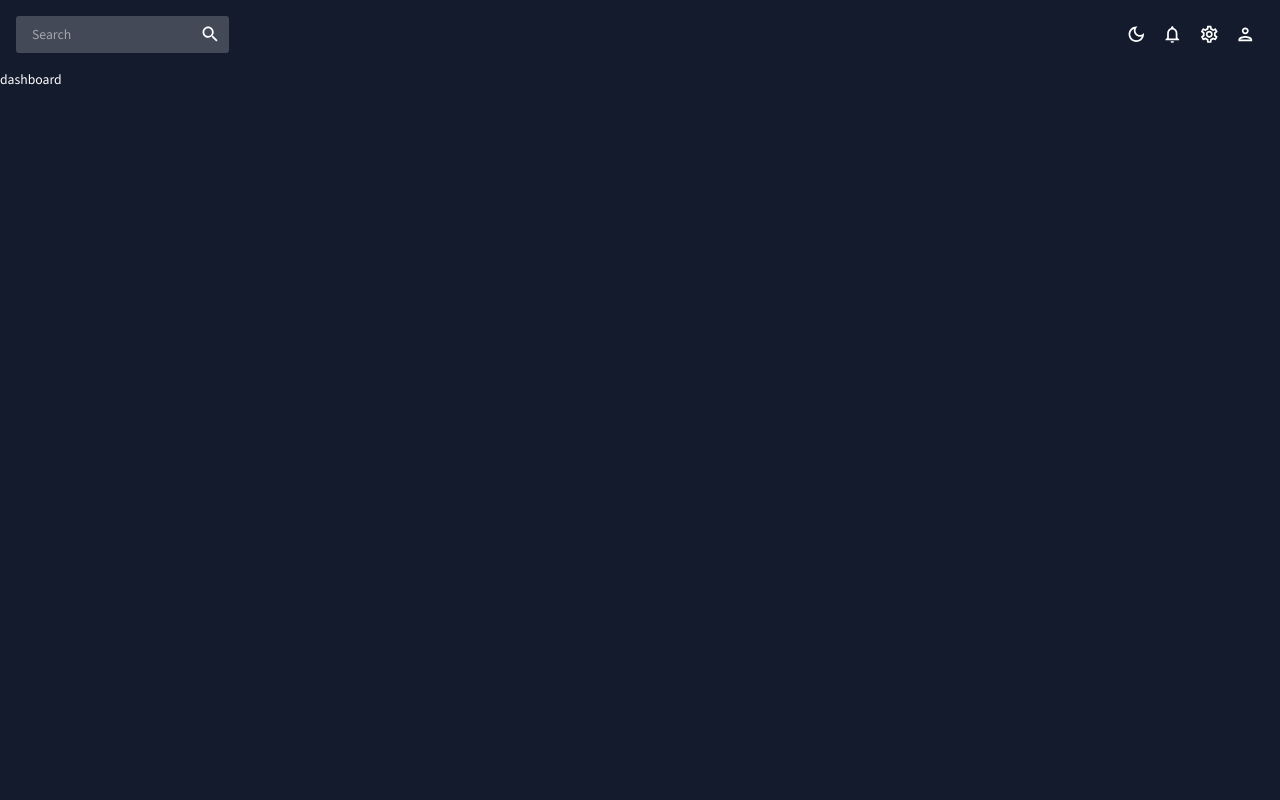
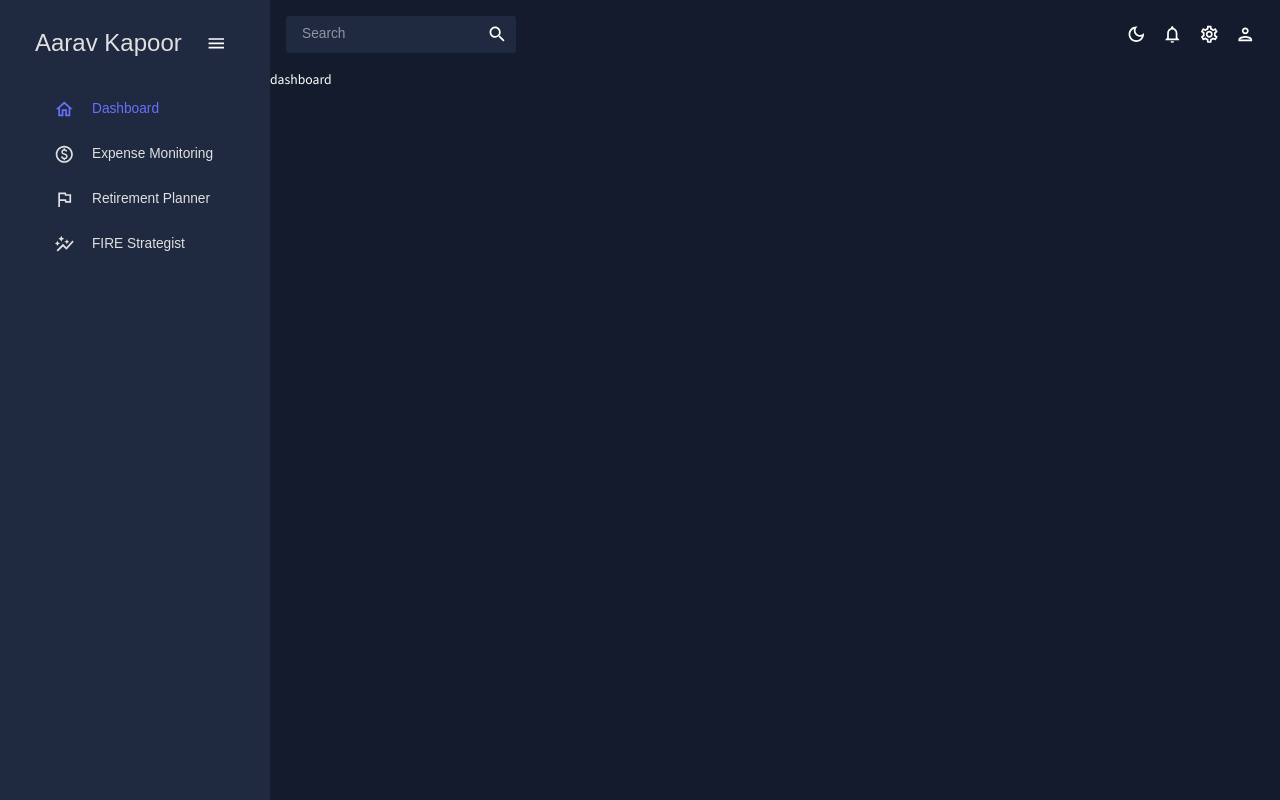
Before and after one commit to Praneetha29/TIAA, a React (Create React App) app: page / in a window 1280 px wide. Built offline with nearby package versions, Linux system fonts and the light colour scheme.

Commit message:
add: implement menu

```diff
--- a/src/scenes/global/sideBar.jsx
+++ b/src/scenes/global/sideBar.jsx
@@ -1,9 +1,120 @@
-const SideBar =() => {
+import { useState } from "react";
+import { ProSidebar, Menu, MenuItem } from "react-pro-sidebar";
+import { Box, IconButton, Typography, useTheme } from "@mui/material";
+import { Link } from "react-router-dom";
+import "react-pro-sidebar/dist/css/styles.css";
+import { tokens } from "../../theme";
+import  HomeOutlinedIcon  from "@mui/icons-material/HomeOutlined";
+import PaidOutlinedIcon from '@mui/icons-material/PaidOutlined';
+import AssistantPhotoOutlinedIcon from '@mui/icons-material/AssistantPhotoOutlined';
+import AutoGraphOutlinedIcon from '@mui/icons-material/AutoGraphOutlined';
+import MenuOutlinedIcon from "@mui/icons-material/MenuOutlined";
 
-    return (
-        <div></div>
+const Item = ({ title, to, icon, selected, setSelected }) => {
+  const theme = useTheme();
+  const colors = tokens(theme.palette.mode);
+  return (
+    <MenuItem
+      active={selected === title}
+      style={{
+        color: colors.grey[100],
+      }}
+      onClick={() => setSelected(title)}
+      icon={icon}
+    >
+      <Typography>{title}</Typography>
+      <Link to={to} />
+    </MenuItem>
+  );
+};
 
-    );
+const SideBar = () => {
+  const theme = useTheme();
+  const colors = tokens(theme.palette.mode);
+  const [isCollapsed, setIsCollapsed] = useState(false);
+  const [selected, setSelected] = useState("Dashboard");
+
+  return (
+    <Box
+      sx={{
+        "& .pro-sidebar-inner": {
+          background: `${colors.primary[400]} !important`,
+        },
+        "& .pro-icon-wrapper": {
+          backgroundColor: "transparent !important",
+        },
+        "& .pro-inner-item": {
+          padding: "5px 35px 5px 20px !important",
+        },
+        "& .pro-inner-item:hover": {
+          color: "#868dfb !important",
+        },
+        "& .pro-menu-item.active": {
+          color: "#6870fa !important",
+        },
+      }}
+    >
+      <ProSidebar collapsed={isCollapsed}>
+        <Menu iconShape="square">
+          <MenuItem
+            onClick={() => setIsCollapsed(!isCollapsed)}
+            icon={isCollapsed ? <MenuOutlinedIcon /> : undefined}
+            style={{
+              margin: "10px 0 20px 0",
+              color: colors.grey[100],
+            }}
+          >
+            {!isCollapsed && (
+              <Box
+                display="flex"
+                justifyContent="space-between"
+                alignItems="center"
+                ml="15px"
+              >
+                <Typography variant="h3" color={colors.grey[100]}>
+                  Aarav Kapoor
+                </Typography>
+                <IconButton onClick={() => setIsCollapsed(!isCollapsed)}>
+                  <MenuOutlinedIcon />
+                </IconButton>
+              </Box>
+            )}
+          </MenuItem>
+
+          <Box paddingLeft={isCollapsed ? undefined : "10%"}>
+            <Item
+              title="Dashboard"
+              to="/"
+              icon={<HomeOutlinedIcon />}
+              selected={selected}
+              setSelected={setSelected}
+            />
+            <Item
+              title="Expense Monitoring"
+              to="/expense"
+              icon={<PaidOutlinedIcon />}
+              selected={selected}
+              setSelected={setSelected}
+            />
+            <Item
+              title="Retirement Planner"
+              to="/planner"
+              icon={<AssistantPhotoOutlinedIcon />}
+              selected={selected}
+              setSelected={setSelected}
+            />
+            <Item
+              title="FIRE Strategist"
+              to="/strategist"
+              icon={<AutoGraphOutlinedIcon/>}
+              selected={selected}
+              setSelected={setSelected}
+            />
+          </Box>
+        </Menu>
+      </ProSidebar>
+    </Box>
+  );
 };
 
 export default SideBar;
--- a/src/theme.js
+++ b/src/theme.js
@@ -1,5 +1,6 @@
 import { createContext, useState, useMemo } from "react";
 import { createTheme } from "@mui/material/styles";
+
 
 export const tokens = (mode) => ({
   ...(mode === "dark"
@@ -13,18 +14,18 @@ export const tokens = (mode) => ({
           600: "#525252",
           700: "#3d3d3d",
           800: "#292929",
-                900: "#141414"
+          900: "#141414",
         },
         primary: {
           100: "#d0d1d5",
           200: "#a1a4ab",
           300: "#727681",
-                400: "#434957",
+          400: "#1F2A40",
           500: "#141b2d",
           600: "#101624",
           700: "#0c101b",
           800: "#080b12",
-                900: "#040509"
+          900: "#040509",
         },
         greenAccent: {
           100: "#dbf5ee",
@@ -35,7 +36,7 @@ export const tokens = (mode) => ({
           600: "#3da58a",
           700: "#2e7c67",
           800: "#1e5245",
-                900: "#0f2922"
+          900: "#0f2922",
         },
         redAccent: {
           100: "#f8dcdb",
@@ -46,7 +47,7 @@ export const tokens = (mode) => ({
           600: "#af3f3b",
           700: "#832f2c",
           800: "#58201e",
-                900: "#2c100f"
+          900: "#2c100f",
         },
         blueAccent: {
           100: "#e1e2fe",
@@ -57,9 +58,10 @@ export const tokens = (mode) => ({
           600: "#535ac8",
           700: "#3e4396",
           800: "#2a2d64",
-                900: "#151632"
+          900: "#151632",
         },
-        } : {
+      }
+    : {
         grey: {
           100: "#141414",
           200: "#292929",
@@ -77,7 +79,7 @@ export const tokens = (mode) => ({
           300: "#0c101b",
           400: "#f2f0f0",
           500: "#141b2d",
-                600: "#434957",
+          600: "#1F2A40",
           700: "#727681",
           800: "#a1a4ab",
           900: "#d0d1d5",
@@ -115,18 +117,24 @@ export const tokens = (mode) => ({
           800: "#c3c6fd",
           900: "#e1e2fe",
         },
-        })
+      }),
 });
+
 
 export const themeSettings = (mode) => {
   const colors = tokens(mode);
   return {
     palette: {
       mode: mode,
-            ...(mode === 'dark'
+      ...(mode === "dark"
         ? {
-                    primary: { main: colors.primary[500], },
-                    secondary: { main: colors.greenAccent[500], },
+
+            primary: {
+              main: colors.primary[500],
+            },
+            secondary: {
+              main: colors.greenAccent[500],
+            },
             neutral: {
               dark: colors.grey[700],
               main: colors.grey[500],
@@ -134,11 +142,16 @@ export const themeSettings = (mode) => {
             },
             background: {
               default: colors.primary[500],
+            },
           }
+        : {
 
-                } : {
-                    primary: { main: colors.primary[100], },
-                    secondary: { main: colors.greenAccent[500], },
+            primary: {
+              main: colors.primary[100],
+            },
+            secondary: {
+              main: colors.greenAccent[500],
+            },
             neutral: {
               dark: colors.grey[700],
               main: colors.grey[500],
@@ -147,47 +160,46 @@ export const themeSettings = (mode) => {
             background: {
               default: "#fcfcfc",
             },
-
           }),
     },
     typography: {
-            fontFamily: ["Sorce Sans 3", "sans-serif"].join(","),
+      fontFamily: ["Source Sans Pro", "sans-serif"].join(","),
       fontSize: 12,
       h1: {
-                fontFamily: ["Sorce Sans 3", "sans-serif"].join(","),
+        fontFamily: ["Source Sans Pro", "sans-serif"].join(","),
         fontSize: 40,
       },
       h2: {
-                fontFamily: ["Sorce Sans 3", "sans-serif"].join(","),
+        fontFamily: ["Source Sans Pro", "sans-serif"].join(","),
         fontSize: 32,
       },
       h3: {
-                fontFamily: ["Sorce Sans 3", "sans-serif"].join(","),
+        fontFamily: ["Source Sans Pro", "sans-serif"].join(","),
         fontSize: 24,
       },
       h4: {
-                fontFamily: ["Sorce Sans 3", "sans-serif"].join(","),
+        fontFamily: ["Source Sans Pro", "sans-serif"].join(","),
         fontSize: 20,
       },
       h5: {
-                fontFamily: ["Sorce Sans 3", "sans-serif"].join(","),
+        fontFamily: ["Source Sans Pro", "sans-serif"].join(","),
         fontSize: 16,
       },
       h6: {
-                fontFamily: ["Sorce Sans 3", "sans-serif"].join(","),
+        fontFamily: ["Source Sans Pro", "sans-serif"].join(","),
         fontSize: 14,
       },
     },
-
   };
 };
 
+
 export const ColorModeContext = createContext({
-    toggleColorMode: () => { },
+  toggleColorMode: () => {},
 });
 
-export const useMode= () => {
-    const[mode, setMode]= useState("dark");
+export const useMode = () => {
+  const [mode, setMode] = useState("dark");
 
   const colorMode = useMemo(
     () => ({
@@ -197,7 +209,6 @@ export const useMode= () => {
     []
   );
 
-    const theme = useMemo(()=>createTheme(themeSettings(mode)),[mode]);
-
+  const theme = useMemo(() => createTheme(themeSettings(mode)), [mode]);
   return [theme, colorMode];
-    }
+};
```
Also changed, not shown: package.json (+26 -15 lines), src/scenes/global/sideBar.css (deleted), 1 other file (tests, documents, lock files or other folders). Lines whose indentation alone changed are shown as unchanged.
